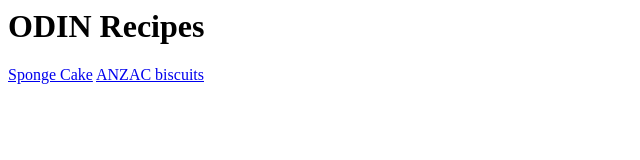
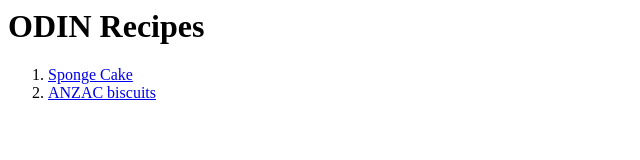
Before and after one commit to hariclan/odin-recipes, a plain HTML site: page index.html in a window 1280 px wide. Shown: the whole page, without its empty margins (0-640 px from the left). Drawn offline with Linux system fonts and the light colour scheme.

```diff
--- a/index.html
+++ b/index.html
@@ -1,3 +1,5 @@
 <h1>ODIN Recipes</h1>
-<a href="recipes/spongecake.html">Sponge Cake</a>
-<a href="recipes/anzacbiscuits.html">ANZAC biscuits</a>
+<ol>
+<li><a href="recipes/spongecake.html">Sponge Cake</a></li>
+<li><a href="recipes/anzacbiscuits.html">ANZAC biscuits</a></li>
+</ol>
```
Also changed, not shown: recipes/anzacbiscuits.html (+1 -0 lines), recipes/spongecake.html (+1 -0 lines).
